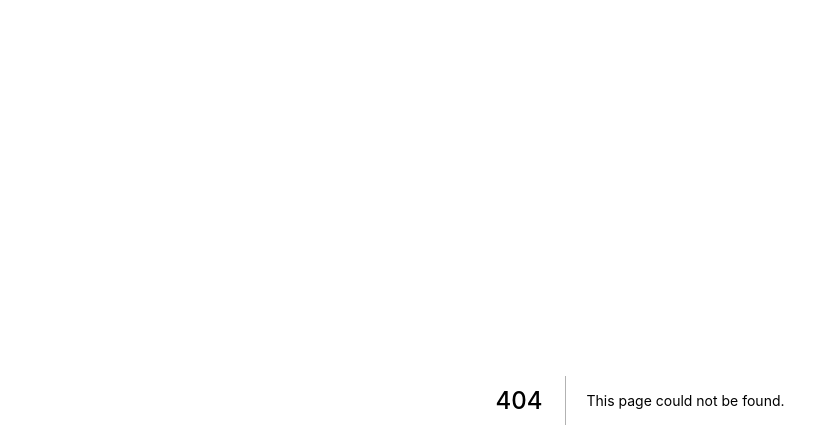
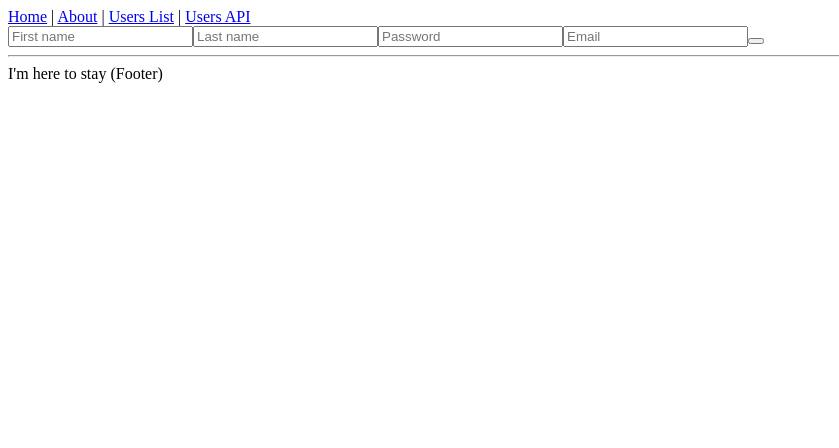
Before and after one commit to ShinteiMai/portfolio, a Next.js app in the folder web/: page /register in a window 1280 px wide. Before the commit this address had no page. Shown: the top 448 px of the page, without its empty margins (0-839 px from the left). Built offline with nearby package versions, Linux system fonts and the light colour scheme.

Commit message:
Added Formik and Form Handling at register.tsx

```diff
--- /dev/null
+++ b/web/components/fields/InputField.tsx
@@ -0,0 +1,15 @@
+import React, { DetailedHTMLProps, InputHTMLAttributes } from "react";
+import { FieldProps } from "formik";
+
+type InputProps = DetailedHTMLProps<
+  InputHTMLAttributes<HTMLInputElement>,
+  HTMLInputElement
+>;
+
+export const InputField = ({
+  field,
+  form: _,
+  ...props
+}: FieldProps & InputProps) => {
+  return <input {...field} {...props} />;
+};
--- a/web/generated/apolloComponents.tsx
+++ b/web/generated/apolloComponents.tsx
@@ -96,6 +96,19 @@ export type LoginMutation = (
   )> }
 );
 
+export type RegisterMutationVariables = Exact<{
+  data: RegisterInput;
+}>;
+
+
+export type RegisterMutation = (
+  { __typename?: 'Mutation' }
+  & { register: (
+    { __typename?: 'User' }
+    & Pick<User, 'id' | 'firstName' | 'lastName' | 'email' | 'name'>
+  ) }
+);
+
 
 export const LoginDocument = gql`
     mutation Login($email: String!, $password: String!) {
@@ -130,3 +143,36 @@ export function withLogin<TProps, TChildProps = {}, TDataName extends string = '
 };
 export type LoginMutationResult = ApolloReactCommon.MutationResult<LoginMutation>;
 export type LoginMutationOptions = ApolloReactCommon.BaseMutationOptions<LoginMutation, LoginMutationVariables>;
+export const RegisterDocument = gql`
+    mutation Register($data: RegisterInput!) {
+  register(data: $data) {
+    id
+    firstName
+    lastName
+    email
+    name
+  }
+}
+    `;
+export type RegisterMutationFn = ApolloReactCommon.MutationFunction<RegisterMutation, RegisterMutationVariables>;
+export type RegisterComponentProps = Omit<ApolloReactComponents.MutationComponentOptions<RegisterMutation, RegisterMutationVariables>, 'mutation'>;
+
+    export const RegisterComponent = (props: RegisterComponentProps) => (
+      <ApolloReactComponents.Mutation<RegisterMutation, RegisterMutationVariables> mutation={RegisterDocument} {...props} />
+    );
+
+export type RegisterProps<TChildProps = {}, TDataName extends string = 'mutate'> = {
+      [key in TDataName]: ApolloReactCommon.MutationFunction<RegisterMutation, RegisterMutationVariables>
+    } & TChildProps;
+export function withRegister<TProps, TChildProps = {}, TDataName extends string = 'mutate'>(operationOptions?: ApolloReactHoc.OperationOption<
+  TProps,
+  RegisterMutation,
+  RegisterMutationVariables,
+  RegisterProps<TChildProps, TDataName>>) {
+    return ApolloReactHoc.withMutation<TProps, RegisterMutation, RegisterMutationVariables, RegisterProps<TChildProps, TDataName>>(RegisterDocument, {
+      alias: 'register',
+      ...operationOptions
+    });
+};
+export type RegisterMutationResult = ApolloReactCommon.MutationResult<RegisterMutation>;
+export type RegisterMutationOptions = ApolloReactCommon.BaseMutationOptions<RegisterMutation, RegisterMutationVariables>;
--- a/web/package.json
+++ b/web/package.json
@@ -15,6 +15,7 @@
     "apollo-link-context": "^1.0.20",
     "apollo-link-http": "^1.5.17",
     "cookie": "^0.4.1",
+    "formik": "^2.1.5",
     "graphql": "^15.3.0",
     "isomorphic-unfetch": "^3.0.0",
     "next": "latest",
--- a/web/pages/index.tsx
+++ b/web/pages/index.tsx
@@ -1,8 +1,5 @@
 import Link from "next/link";
 import Layout from "../components/Layout";
-import { Mutation } from "react-apollo";
-import { gql } from "apollo-boost";
-import { loginMutation } from "../graphql/user/mutations/login";
 import { LoginComponent } from "../generated/apolloComponents";
 
 const IndexPage = () => (
--- /dev/null
+++ b/web/pages/register.tsx
@@ -0,0 +1,63 @@
+import React from "react";
+import { Formik, Field } from "formik";
+import Layout from "../components/Layout";
+import { InputField } from "../components/fields/InputField";
+import { RegisterComponent } from "../generated/apolloComponents";
+
+const Register = () => {
+  return (
+    <Layout title="Register Page">
+      <RegisterComponent>
+        {(register) => (
+          <Formik
+            onSubmit={async (data) => {
+              const response = await register({
+                variables: {
+                  data,
+                },
+              });
+
+              console.log(response);
+            }}
+            initialValues={{
+              email: "",
+              firstName: "",
+              lastName: "",
+              password: "",
+            }}
+          >
+            {({ handleSubmit }) => (
+              <form onSubmit={handleSubmit}>
+                <Field
+                  name="firstName"
+                  placeholder="First name"
+                  component={InputField}
+                />
+                <Field
+                  name="lastName"
+                  placeholder="Last name"
+                  component={InputField}
+                />
+                <Field
+                  name="password"
+                  placeholder="Password"
+                  type="password"
+                  component={InputField}
+                />
+                <Field
+                  name="email"
+                  placeholder="Email"
+                  type="email"
+                  component={InputField}
+                />
+                <button type="submit" />
+              </form>
+            )}
+          </Formik>
+        )}
+      </RegisterComponent>
+    </Layout>
+  );
+};
+
+export default Register;
```
Also changed, not shown: web/graphql/user/mutations/register.ts (added, +13 -0 lines), 1 other file (tests, documents, lock files or other folders).
